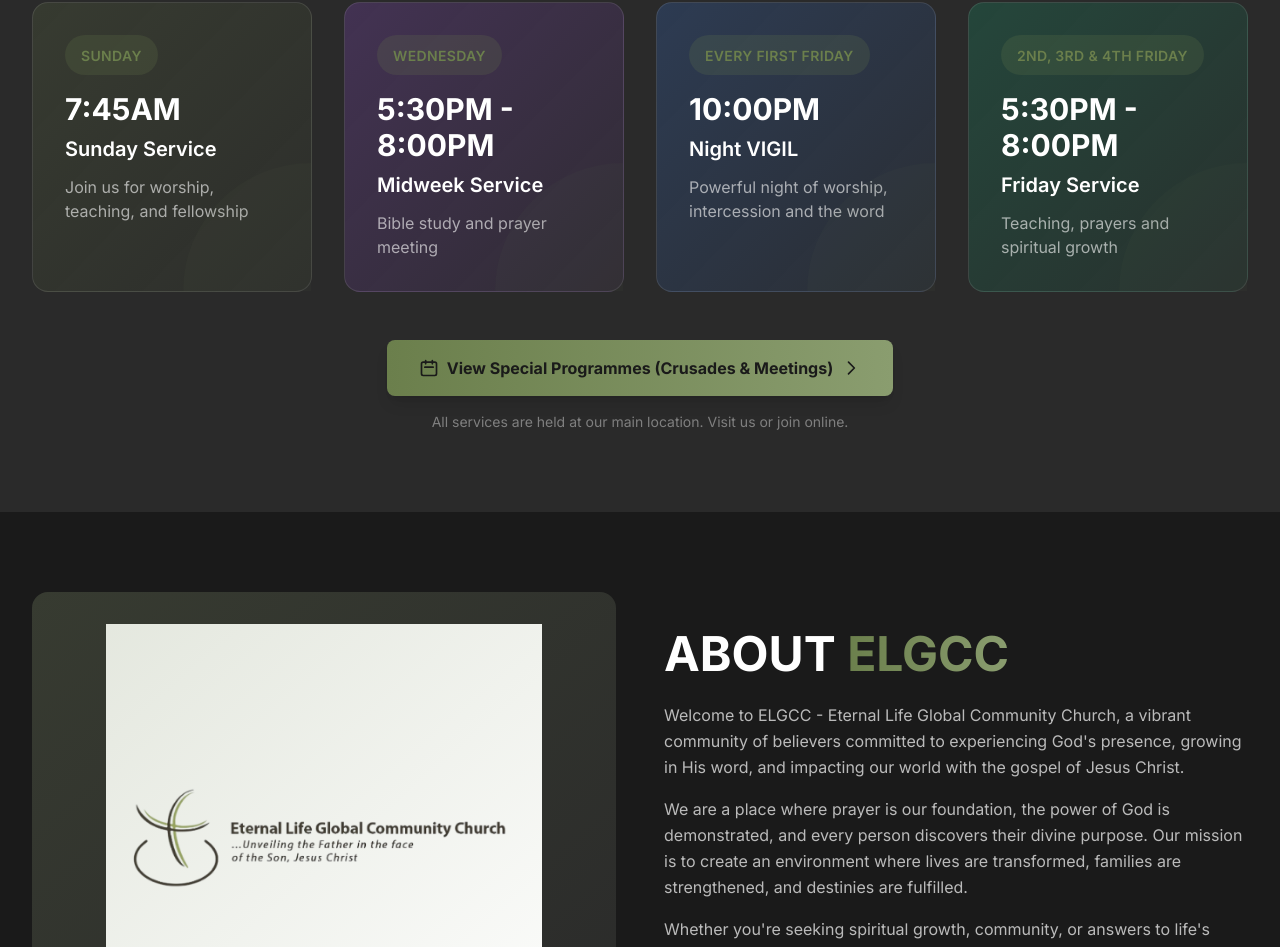
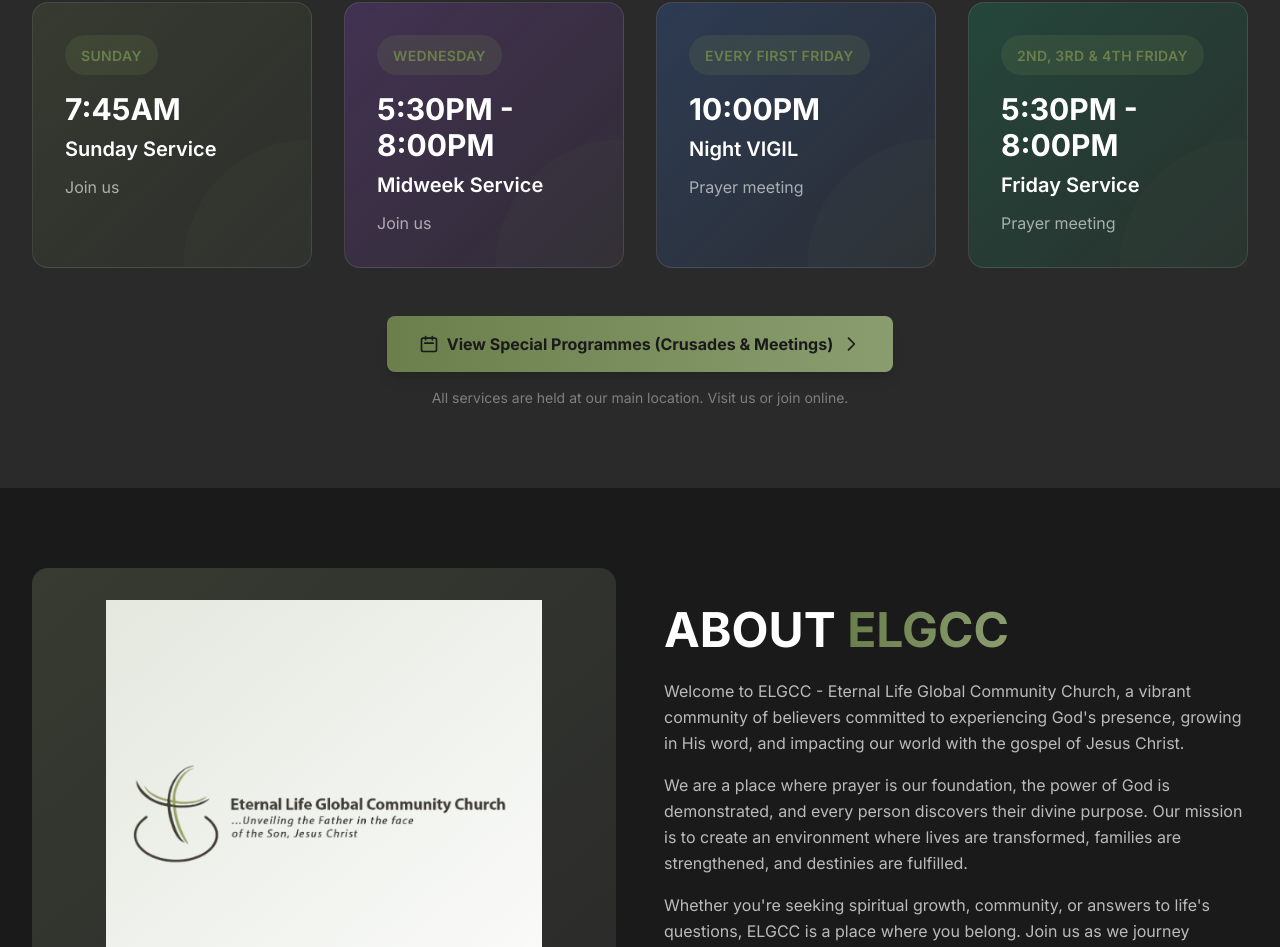
Before and after one commit to TriumphantSam/elgcc-website, a Next.js app: page / in a window 1280 px wide. Shown: the part 1062-2009 px from the top of the page. Built offline with nearby package versions, Linux system fonts and the light colour scheme.

Commit message:
style: update programme descriptions

```diff
--- a/components/home/Programmes.tsx
+++ b/components/home/Programmes.tsx
@@ -6,28 +6,28 @@
             day: 'SUNDAY',
             time: '7:45AM',
             title: 'Sunday Service',
-            description: 'Join us for worship, teaching, and fellowship',
+            description: 'Join us',
             color: 'from-primary/20 to-primary/5',
         },
         {
             day: 'WEDNESDAY',
             time: '5:30PM - 8:00PM',
             title: 'Midweek Service',
-            description: 'Bible study and prayer meeting',
+            description: 'Join us',
             color: 'from-purple-500/20 to-purple-500/5',
         },
         {
             day: 'EVERY FIRST FRIDAY',
             time: '10:00PM',
             title: 'Night VIGIL',
-            description: 'Powerful night of worship, intercession and the word',
+            description: 'Prayer meeting',
             color: 'from-blue-500/20 to-blue-500/5',
         },
         {
             day: '2ND, 3RD & 4TH FRIDAY',
             time: '5:30PM - 8:00PM',
             title: 'Friday Service',
-            description: 'Teaching, prayers and spiritual growth',
+            description: 'Prayer meeting',
             color: 'from-emerald-500/20 to-emerald-500/5',
         }
     ];
```
